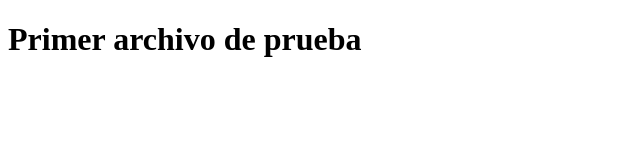
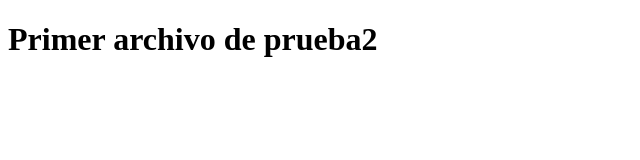
Before and after one commit to luis8903/pruebas1, a plain HTML site: page index.html in a window 1280 px wide. Shown: the full height of the page, 0-640 px from the left. Drawn offline with Linux system fonts and the light colour scheme.

Commit message:
pruebas 2

```diff
--- a/index.html
+++ b/index.html
@@ -7,6 +7,6 @@
     <title>Pruebas de usuario</title>
 </head>
 <body>
-    <h1>Primer archivo de prueba</h1>
+    <h1>Primer archivo de prueba2</h1>
 </body>
 </html>
```
